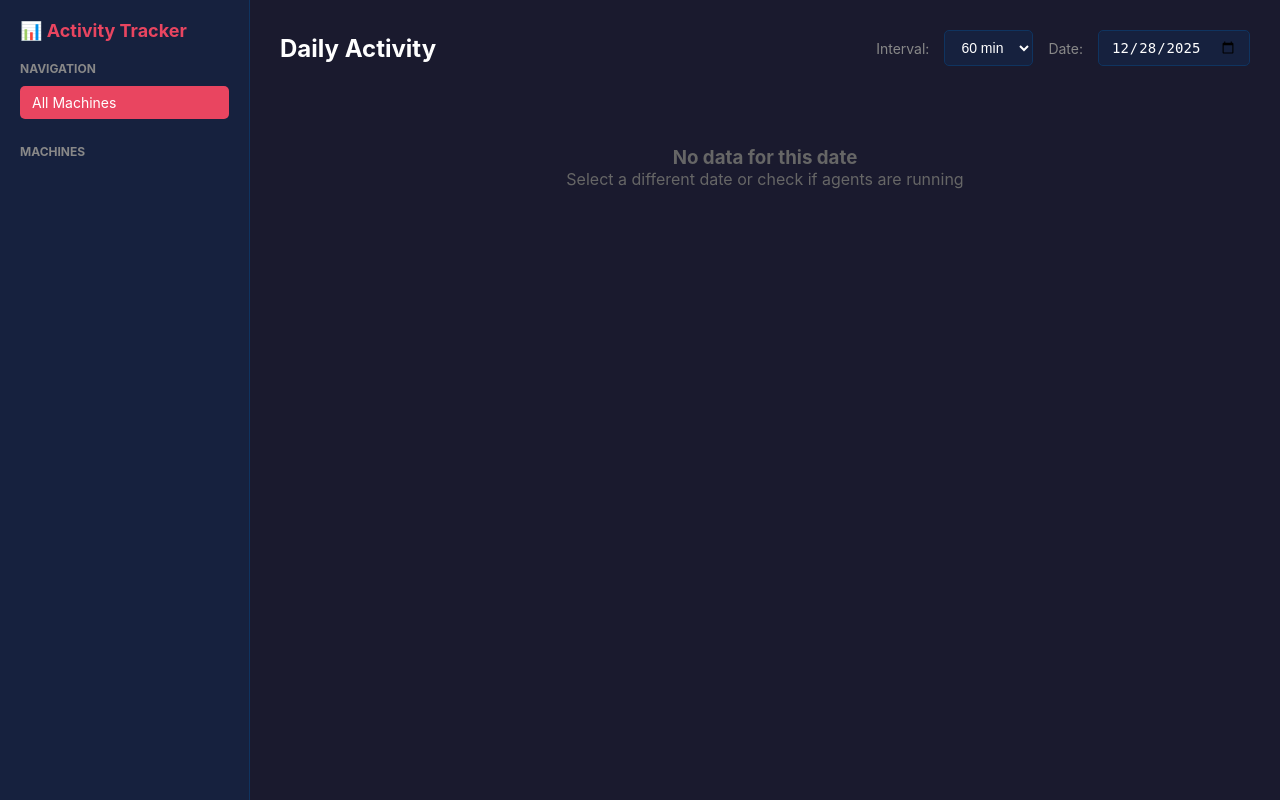
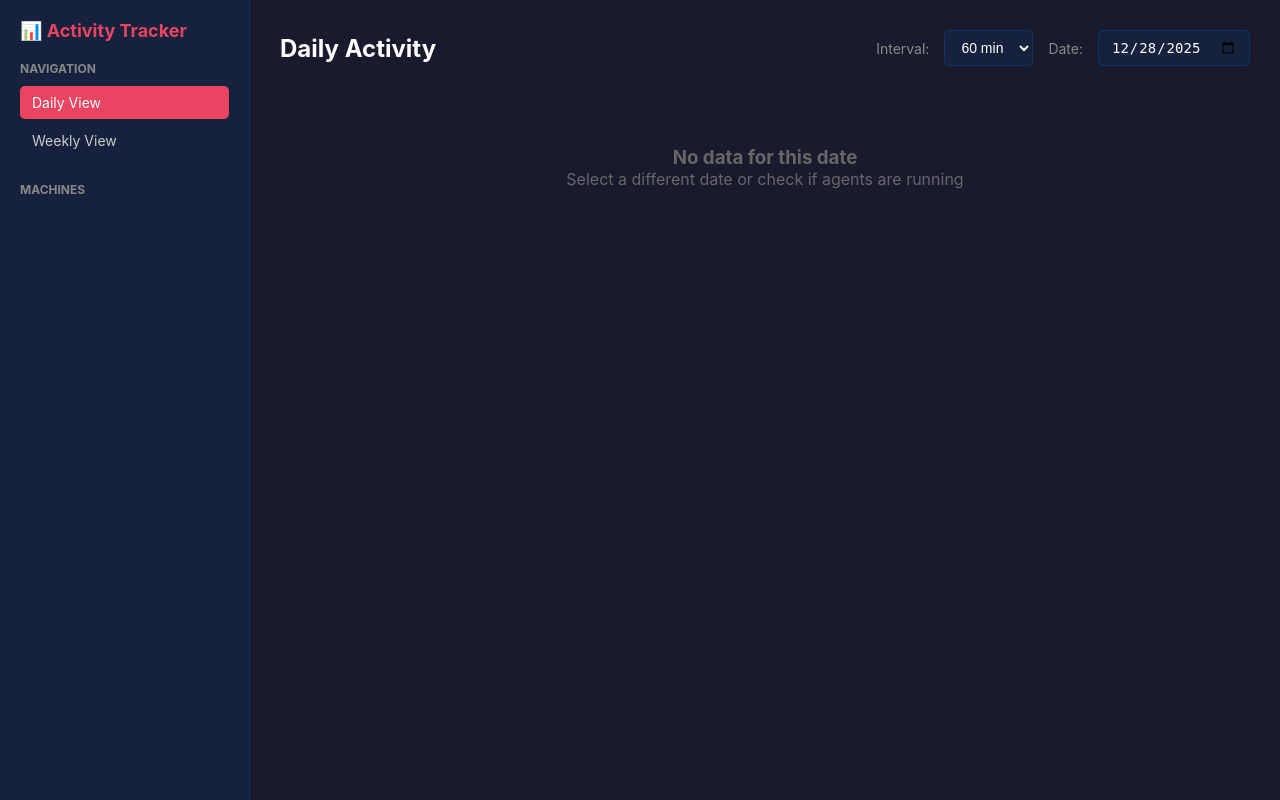
Before and after one commit to alexbash7/vm-tracker, a FastAPI app: page /dashboard/daily in a window 1280 px wide. Run offline with FastAPI, Linux system fonts and the light colour scheme.

Commit message:
Update base.html

```diff
--- a/server/api/templates/base.html
+++ b/server/api/templates/base.html
@@ -301,12 +301,13 @@
     <aside class="sidebar">
         <h2>📊 Activity Tracker</h2>
 
-        <div class="sidebar-section">
-            <h3>Navigation</h3>
-            <ul class="machine-list">
-                <li><a href="/dashboard/daily?machine=all&date={{ current_date }}" class="{% if selected_machine == 'all' %}active{% endif %}">All Machines</a></li>
-            </ul>
-        </div>
+<div class="sidebar-section">
+    <h3>Navigation</h3>
+    <ul class="machine-list">
+        <li><a href="/dashboard/daily?machine=all" class="{% if '/daily' in request.url.path %}active{% endif %}">Daily View</a></li>
+        <li><a href="/dashboard/weekly?machine=all" class="{% if '/weekly' in request.url.path %}active{% endif %}">Weekly View</a></li>
+    </ul>
+</div>
 
         <div class="sidebar-section">
             <h3>Machines</h3>
```
